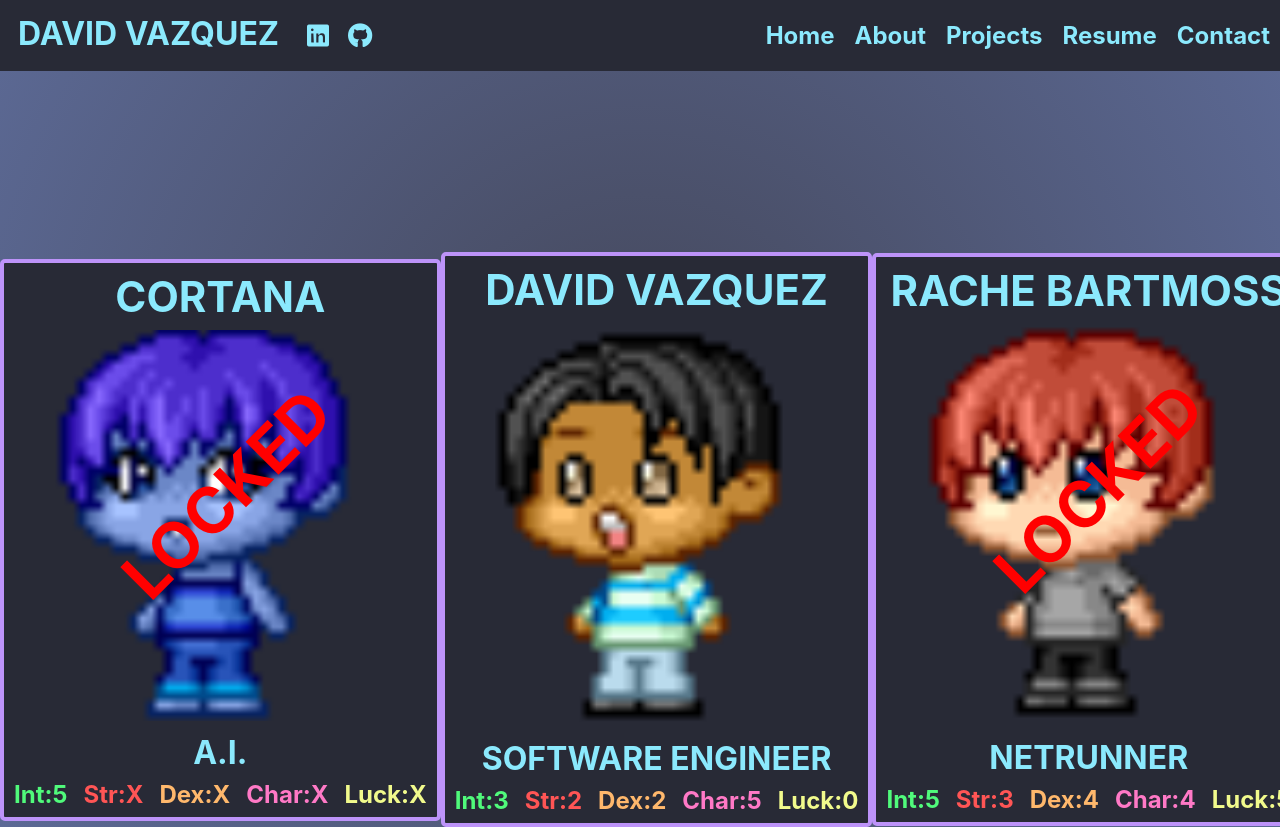
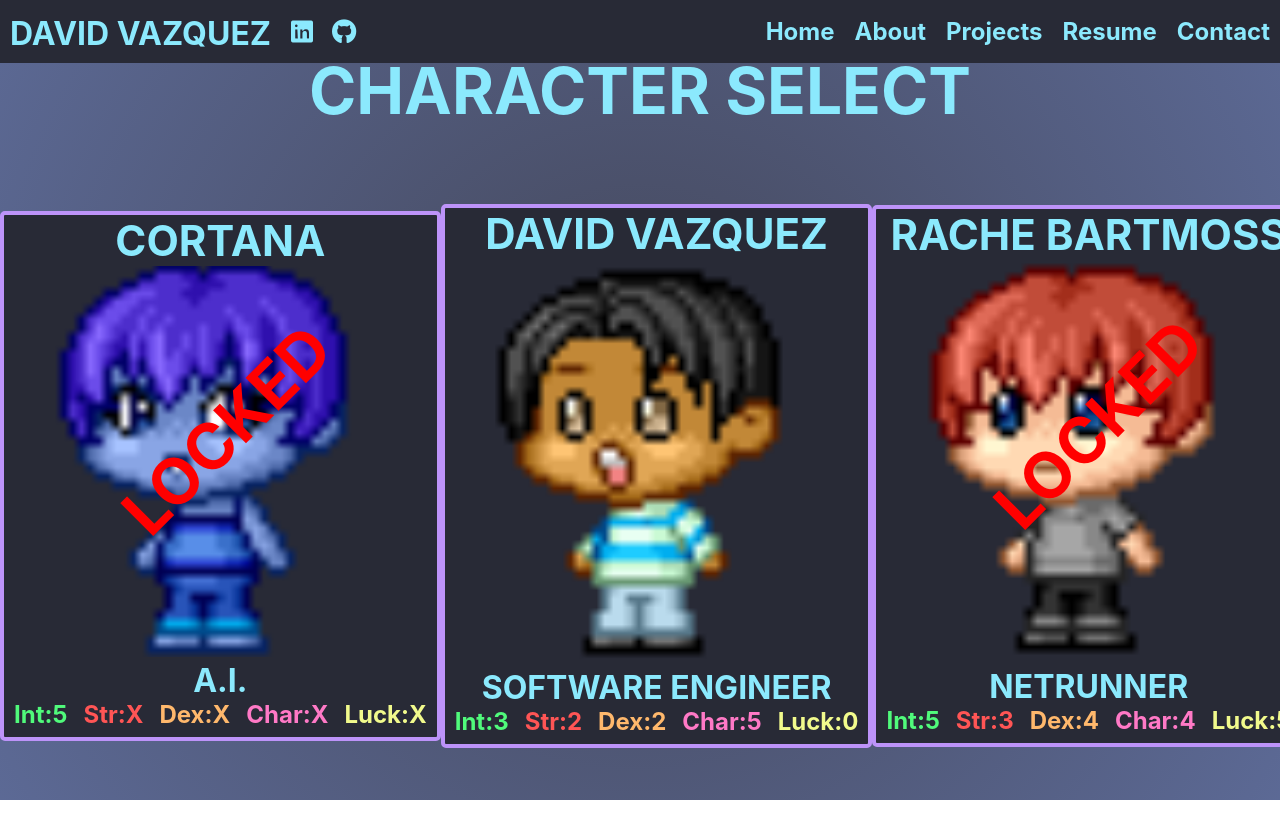
Before and after one commit to IPREM1ERI/portfolio, a React (Create React App) app: page / in a window 1280 px wide. Shown: the top 827 px of the page. After the commit the page ends 800 px from the top, so only its background shows below. Built offline with nearby package versions, Linux system fonts and the light colour scheme.

Commit message:
fix padding

```diff
--- a/src/App.css
+++ b/src/App.css
@@ -77,7 +77,7 @@ width: 100%;
   align-items: center;
   font-size: 64px;
   font-weight: bold;
-  padding-bottom: 175px;
+  padding-bottom: 75px;
   margin: 0;
 }
 
--- a/src/pages/Home.module.css
+++ b/src/pages/Home.module.css
@@ -17,7 +17,7 @@
   font-weight: bold;
   font-size: 32px;
   text-align: center;
-  padding: 8px;
+  /* padding: 8px; */
   margin: 0;
 }
 .homeContainer div {
@@ -57,5 +57,6 @@
 
 .homeContainer h1 {
   /* padding-top: 25px; */
+  padding: 0;
   font-size: 42px;
 }
```
